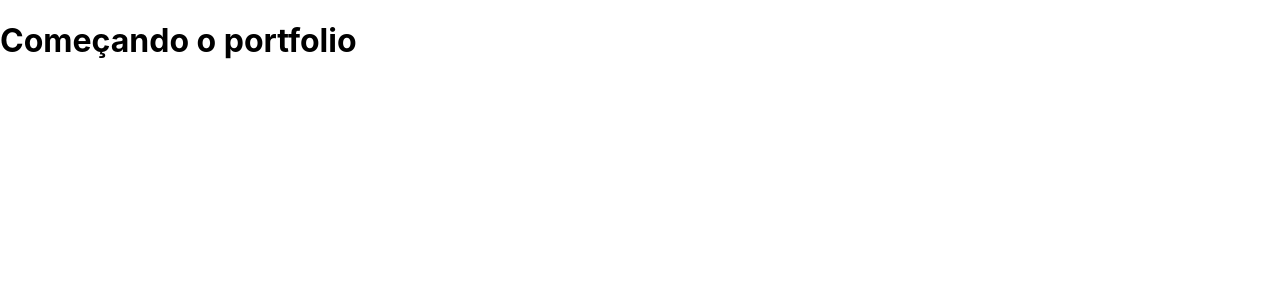
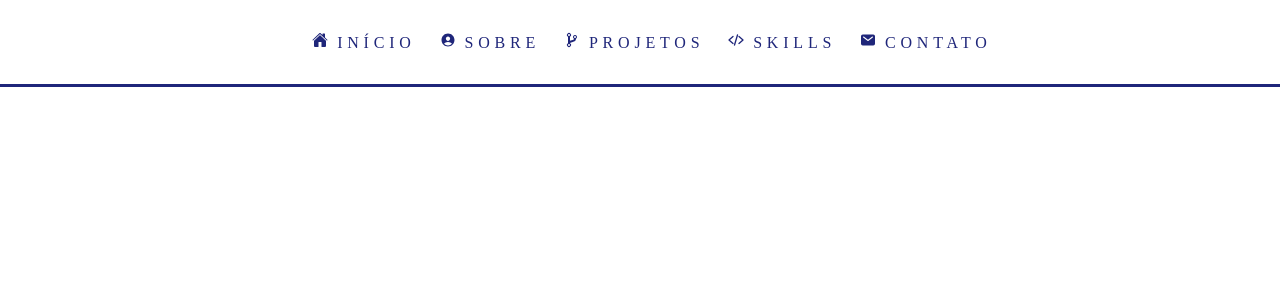
Before and after one commit to LeandroMoniz/portfolio, a React (Create React App) app: page / in a window 1280 px wide. Shown: the top 300 px of the page. Built offline with nearby package versions, Linux system fonts and the light colour scheme.

Commit message:
acertando projeto e desenvolvedor header

```diff
--- a/src/App.js
+++ b/src/App.js
@@ -1,11 +1,19 @@
-import './App.css';
 
-function App() {
+import React from 'react';
+import {BrowserRouter} from 'react-router-dom';
+
+import GlobalStyle from './Style/GlobalStyle';
+
+import Routes from './routes/Routes';
+
+
+const App = () => {
   return (
-      <div>
-        <h1>Começando o portfolio</h1>
-      </div>
-  );
+    <BrowserRouter>
+      <Routes/>
+      <GlobalStyle/>
+    </BrowserRouter>
+   );
 }
 
 export default App;
--- /dev/null
+++ b/src/PageFull/PagesFull.jsx
@@ -0,0 +1,16 @@
+import React from 'react';
+import Header from '../Pages/Header/Header';
+
+import { FullPagesStyle } from './PagesFullStyle';
+
+const PageFull = () => {
+    return (
+
+        <FullPagesStyle>
+            <Header/>
+        </FullPagesStyle>
+
+    );
+}
+
+export default PageFull;
--- /dev/null
+++ b/src/PageFull/PagesFullStyle.jsx
@@ -0,0 +1,9 @@
+import styled from 'styled-components'
+
+export const FullPagesStyle = styled.div`
+    position: relative;
+    display: flex;
+    align-itens: center;
+    flex-direction: column;
+    overflow: hidden;
+`;
--- /dev/null
+++ b/src/Pages/Header/Header.jsx
@@ -0,0 +1,57 @@
+import React from 'react';
+import { IoHome, IoPersonCircle, IoGitBranch, IoCodeSlash, IoMail, IoMenu } from 'react-icons/io5'
+
+import { HeaderStyle } from './HeaderStyle';
+
+
+const Header = ({setMenuIsVisible}) => {
+
+
+    return (
+        <HeaderStyle>
+            <div>
+                <nav className="nav-bar">
+
+
+                    <ul className="menu">
+
+                        <li>
+                            <a href="#home">
+                                <span><IoHome/> Início</span>
+                            </a>
+                        </li>
+
+                        <li>
+                            <a href="#about">
+                                <span><IoPersonCircle/> Sobre</span>
+                            </a>
+                        </li>
+
+                        <li>
+                            <a href="#projects">
+                                <span><IoGitBranch/> Projetos</span>
+                            </a>
+                        </li>
+
+                        <li>
+                            <a href="#skills">
+                                <span><IoCodeSlash/> Skills</span>
+                            </a>
+                        </li>
+
+                        <li>
+                            <a href="#contact">
+                                <span><IoMail/> Contato</span>
+                            </a>
+                        </li>
+
+                    </ul>
+
+                </nav>
+            </div>
+            <IoMenu onClick={() => setMenuIsVisible(true)} className="mobile" size={35}/>
+        </HeaderStyle>
+     );
+};
+
+export default Header;
--- /dev/null
+++ b/src/Pages/Header/HeaderStyle.jsx
@@ -0,0 +1,49 @@
+import styled from "styled-components";
+
+export const HeaderStyle = styled.header`
+    width: 100%;
+    padding: 2rem;
+    display: flex;
+    justify-content: space-around;
+    align-items: center;
+    position: fixed;
+    backdrop-filter: blur(5px);
+    border-bottom: 0.2rem solid var(--cll-primary-alt);
+    z-index: 3;
+    >div {
+        display: flex;
+        align-items: center;
+        .nav-bar {
+            >ul.menu {
+                list-style: none;
+                display: flex;
+            }
+            li a span {
+                color: var(--cll-primary-alt);
+                margin-left: 1.5rem;
+                font-weight: var(--fw-text);
+                text-transform: uppercase;
+                font-size: var(--fs-text);
+                letter-spacing: .3rem;
+
+                &:hover {
+                    border-bottom: 2px solid var(--cll-primary-alt);
+                }
+            }
+        }
+    }
+    >svg.mobile {
+        display: none;
+    }
+    @media (max-width: 999px) {
+        >div .nav-bar >ul.menu {
+            display: none;
+        }
+        >svg.mobile {
+            color:var(--cll-primary-alt);
+            display: block;
+            cursor: pointer;
+        }
+    }
+
+`;
--- /dev/null
+++ b/src/Style/GlobalStyle.jsx
@@ -0,0 +1,37 @@
+import { createGlobalStyle } from "styled-components";
+
+
+
+// 1. Utilizarei "font-size: 62.5%" para que assim 10px = 1rem.
+
+export default createGlobalStyle`
+    :root {
+        scroll-behavior: smooth;
+        font-size: 62.5%
+        --ff-body: 'Poppins', sans-serif;
+
+        --fw-titles: 800;
+        --fw-text: 400;
+        --cll-hue: 250;
+        --cll-primary: hsl(235, 59%, 61%);
+        --cll-primary-alt: hsl(235, 60%, 30%);
+        --cll-primary-lighter: hsl(235, 92%, 85%);
+        --cll-primary-more-lighter: hsl(235, 92%, 95%);
+        --cll-title: hsl(235, 8%, 15%);
+        --cll-text: hsl(235, 8%, 45%);
+        --cll-text-lighter: hsl(235, 8%, 65%);
+        --cll-input: hsl(235, 70%, 96%);
+        --cll-body: hsl(235, 60%, 99%);
+    }
+    *{
+        margin: 0;
+        padding: 0;
+        box-sizing: border-box;
+    }
+    body {
+        font-family: var(--ff-body);
+    }
+    a {
+        text-decoration: none;
+    }
+`;
--- a/src/index.css
+++ /dev/null
@@ -1,13 +0,0 @@
-body {
-  margin: 0;
-  font-family: -apple-system, BlinkMacSystemFont, 'Segoe UI', 'Roboto', 'Oxygen',
-    'Ubuntu', 'Cantarell', 'Fira Sans', 'Droid Sans', 'Helvetica Neue',
-    sans-serif;
-  -webkit-font-smoothing: antialiased;
-  -moz-osx-font-smoothing: grayscale;
-}
-
-code {
-  font-family: source-code-pro, Menlo, Monaco, Consolas, 'Courier New',
-    monospace;
-}
--- a/src/index.js
+++ /dev/null
@@ -1,17 +0,0 @@
-import React from 'react';
-import ReactDOM from 'react-dom/client';
-import './index.css';
-import App from './App';
-import reportWebVitals from './reportWebVitals';
-
-const root = ReactDOM.createRoot(document.getElementById('root'));
-root.render(
-  <React.StrictMode>
-    <App />
-  </React.StrictMode>
-);
-
-// If you want to start measuring performance in your app, pass a function
-// to log results (for example: reportWebVitals(console.log))
-// or send to an analytics endpoint. Learn more: https://bit.ly/CRA-vitals
-reportWebVitals();
--- /dev/null
+++ b/src/index.jsx
@@ -0,0 +1,10 @@
+import React from 'react';
+import ReactDOM from 'react-dom/client';
+import App from './App';
+
+const root = ReactDOM.createRoot(document.getElementById('root'));
+root.render(
+  <React.StrictMode>
+    <App />
+  </React.StrictMode>
+);
--- /dev/null
+++ b/src/routes/Routes.jsx
@@ -0,0 +1,12 @@
+import {Routes as RoutesDom, Route} from 'react-router-dom';
+import PageFull from '../PageFull/PagesFull';
+
+function Routes() {
+    return (
+        <RoutesDom>
+            <Route element={<PageFull />} path="/" exact />
+        </RoutesDom>
+    );
+}
+
+export default Routes
```
Also changed, not shown: package.json (+8 -0 lines), src/logo.svg (deleted), 1 other file (tests, documents, lock files or other folders).
